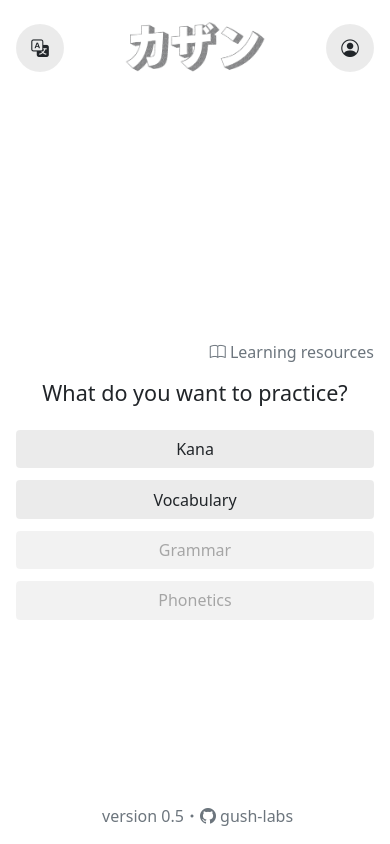
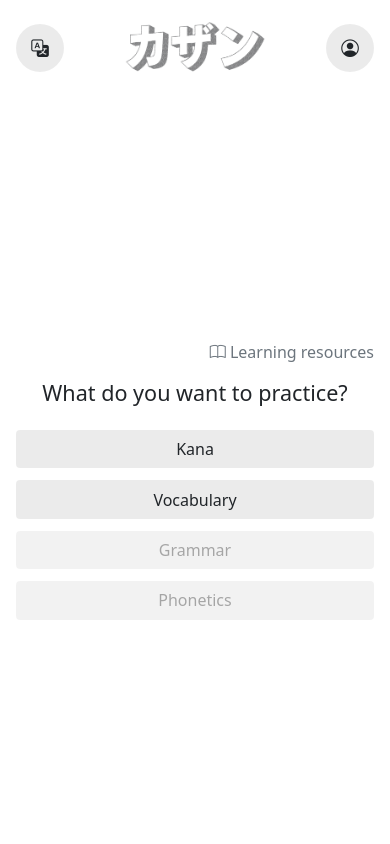
Before and after one commit to gush-labs/kazan, a Vue app: page / in a window 390 px wide. Built offline with nearby package versions, Linux system fonts and the light colour scheme.

Commit message:
Hide footer on mobile

```diff
--- a/src/components/AppFooter.vue
+++ b/src/components/AppFooter.vue
@@ -79,8 +79,8 @@ watchUpdateDelay(
   >
     <div class="empty">-</div>
     <Transition name="info">
-      <div v-if="info" class="bottom-text d-flex flex-row align-items-center">
-        <div>version 0.5</div>
+      <div v-if="info" class="bottom-text">
+        version 0.5
         <i class="bi bi-dot"></i>
         <a class="author-link text-muted" href="https://github.com/gush-labs"
           ><i class="bi bi-github"></i> gush-labs</a
```
